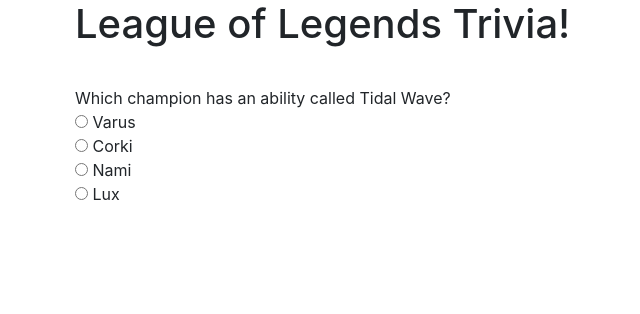
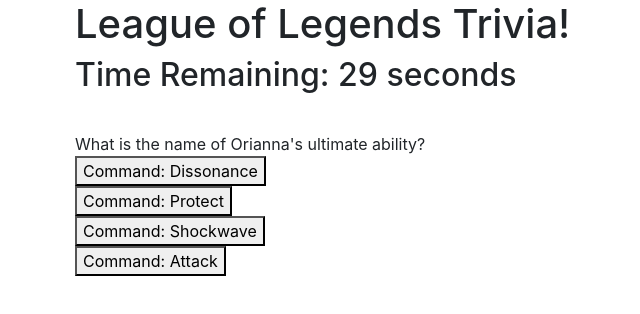
Before and after one commit to StewartBC/TriviaGame, a plain HTML site: page index.html in a window 1280 px wide. Both pictures are taken after a click on the button "Start". Shown: the whole page, without its empty margins (10-650 px from the left). Drawn offline with nearby package versions, Linux system fonts and the light colour scheme.

Commit message:
completed all js logic

```diff
--- a/assets/css/style.css
+++ b/assets/css/style.css
@@ -1,3 +1,18 @@
 .hide {
     visibility: hidden
 }
+
+/* button {
+    background-color: Transparent;
+    border: none;
+    cursor:pointer;
+    overflow: hidden;
+} */
+
+#start {
+    background-color: pink;
+}
+
+button:hover {
+    background-color: lightblue;
+}
--- a/assets/javascript/app.js
+++ b/assets/javascript/app.js
@@ -1,73 +1,113 @@
 var trivia = [
     {
         question: "What is the name of Orianna's ultimate ability?",
-        answer1: "Command: Dissonance",
-        answer2: "Command: Protect",
-        answer3: "Command: Shockwave",
-        answer4: "Command: Attack"
+        answers: [
+            "Command: Dissonance",
+            "Command: Protect",
+            "Command: Shockwave",
+            "Command: Attack"
+        ],
+        correctAnswer: "Command: Shockwave",
+        image: "<img src=\"assets/images/Orianna.gif\" alt=\"Orianna Shockwave\">"
     },
     {
         question: "Which champion has an ability called Tidal Wave?",
-        answer1: "Varus",
-        answer2: "Corki",
-        answer3: "Nami",
-        answer4: "Lux"
+        answers: [
+            "Varus",
+            "Corki",
+            "Nami",
+            "Lux"
+        ],
+        correctAnswer: "Nami",
+        image: "<img src=\"assets/images/Nami.gif\" alt=\"Nami Tidal Wave\">"
     },
     {
         question: "Which of the following champions has most recently been introduced to the game?",
-        answer1: "Kled",
-        answer2: "Kayn",
-        answer3: "Zoe",
-        answer4: "Kai'Sa"
+        answers: [
+            "Kled",
+            "Camille",
+            "Taliyah",
+            "Ivern"
+        ],
+        correctAnswer: "Camille",
+        image: "<img src=\"assets/images/Camille.jpg\" alt=\"Camille\">"
     },
     {
         question: "Which of the following items grants the most ability power?",
-        answer1: "Rabadon's Deathcap",
-        answer2: "Liandry's Torment",
-        answer3: "Luden's Echo",
-        answer4: "Morellonomicon"
+        answers: [
+            "Rylai's Crystal Scepter",
+            "Liandry's Torment",
+            "Luden's Echo",
+            "Morellonomicon"
+        ],
+        correctAnswer: "Luden's Echo",
+        image: "<img src=\"assets/images/Luden.png\" alt=\"Luden's Echo\">"
     },
     {
         question: "Which of the following champions has the highest base health?",
-        answer1: "Zac",
-        answer2: "Alistar",
-        answer3: "Braum",
-        answer4: "Tryndamere"
+        answers: [
+            "Zac",
+            "Alistar",
+            "Braum",
+            "Tryndamere"
+        ],
+        correctAnswer: "Tryndamere",
+        image: "<img src=\"assets/images/Tryndamere.png\" alt=\"Tryndamere\">"
     },
     {
         question: "What is the name of Nunu's yeti?",
-        answer1: "Yoyo",
-        answer2: "Willump",
-        answer3: "Tristy",
-        answer4: "Garen"
+        answers: [
+            "Yoyo",
+            "Willump",
+            "Tristy",
+            "Bristle"
+        ],
+        correctAnswer: "Willump",
+        image: "<img src=\"assets/images/Nunu.jpg\" alt=\"Nunu\">"
     },
     {
         question: "How many champions are currently available in League of Legends?",
-        answer1: "150",
-        answer2: "138",
-        answer3: "141",
-        answer4: "148"
+        answers: [
+            "150",
+            "138",
+            "141",
+            "148"
+        ],
+        correctAnswer: "141",
+        image: "<img src=\"assets/images/Champions.jpg\" alt=\"Champions\">"
     },
     {
         question: "Which of the following abilities can penetrate through Yasuo's Wind Wall?",
-        answer1: "Final Spark",
-        answer2: "Tidal Wave",
-        answer3: "Weaver's Wall",
-        answer4: "Super Mega Death Rocket!"
+        answers: [
+            "Final Spark",
+            "Tidal Wave",
+            "Weaver's Wall",
+            "Super Mega Death Rocket!"
+        ],
+        correctAnswer: "Final Spark",
+        image: "<img src=\"assets/images/Lux.jpg\" alt=\"Final Spark\">"
     },
     {
         question: "How much gold does a completed Infinity Edge cost?",
-        answer1: "3800",
-        answer2: "3700",
-        answer3: "3600",
-        answer4: "3500"
+        answers: [
+            "3800",
+            "3700",
+            "3600",
+            "3500"
+        ],
+        correctAnswer: "3700",
+        image: "<img src=\"assets/images/Infinity.jpg\" alt=\"Infinity Edge\">"
     },
     {
         question: "What is the earliest time that the Elder Dragon can spawn on Summoner's Rift?",
-        answer1: "30 minutes",
-        answer2: "35 minutes",
-        answer3: "37 minutes",
-        answer4: "40 minutes"
+        answers: [
+            "30 minutes",
+            "35 minutes",
+            "37 minutes",
+            "40 minutes"
+        ],
+        correctAnswer: "35 minutes",
+        image: "<img src=\"assets/images/Elder.png\" alt=\"Elder Dragon\">"
     }
 
 ];
@@ -76,41 +116,100 @@ var correctAnswers = 0;
 var wrongAnswers = 0;
 var unanswered = 0;
 var index = 0;
+var timeRemaining = 31;
+var intervalId;
+var answer;
 
-function displayTrivia() {
-    if (index < trivia.length) {
-        $("#questionDisplay").html(trivia[index].question + "<br>");
-        var answerButton1 = $("<input type=\"radio\" name=\"answer\" value=\"answer 1\">" +
-            " " + trivia[index].answer1 + "<br>");
-        var answerButton2 = $("<input type=\"radio\" name=\"answer\" value=\"answer 1\">" +
-            " " + trivia[index].answer2 + "<br>");
-        var answerButton3 = $("<input type=\"radio\" name=\"answer\" value=\"answer 1\">" +
-            " " + trivia[index].answer3 + "<br>");
-        var answerButton4 = $("<input type=\"radio\" name=\"answer\" value=\"answer 1\">" +
-            " " + trivia[index].answer4 + "<br>");
-        $(answerButton1).addClass("answer-button");
-        $(answerButton2).addClass("answer-button");
-        $(answerButton3).addClass("answer-button");
-        $(answerButton4).addClass("answer-button");
-        $("#questionDisplay").append(answerButton1);
-        $("#questionDisplay").append(answerButton2);
-        $("#questionDisplay").append(answerButton3);
-        $("#questionDisplay").append(answerButton4);
+function stopTimer() {
+    clearInterval(intervalId);
+}
 
-        index++;
+function startGame() {
+    $("#start").addClass("hide");
+    $("#startOver").addClass("hide");
+    $("#questionDisplay").removeClass("hide");
+    wrongAnswers = 0;
+    index = 0;
+    correctAnswers = 0;
+    unanswered = 0;
+    timeRemaining = 31;
+    game();
+}
+
+function game() {
+    $("#questionDisplay").html(trivia[index].question + "<br>");
+    for (k = 0; k < 4; k++) {
+        var answerButton = $("<button>");
+        $(answerButton).append(trivia[index].answers[k]);
+        $(answerButton).addClass("answer-button");
+        $(answerButton).attr("data-answer", trivia[index].answers[k]);
+        $("#questionDisplay").append(answerButton);
+        $("#questionDisplay").append("<br>");
+        answer = trivia[index].correctAnswer;
+    }
+    clearInterval(intervalId);
+    intervalId = setInterval(decrement, 1000);
+}
+
+function decrement() {
+    timeRemaining--;
+    $("#timeDisplay").html("<h2>Time Remaining: " + timeRemaining + " seconds</h2>")
+    if (timeRemaining === 0) {
+        clearInterval(intervalId);
+        unanswered++;
+        displayOutOfTime();
+        timeRemaining = 31;
     }
 }
-function idk() {
-    $("#start").addClass("hide");
-    $("#questionDisplay").removeClass("hide");
-    setInterval(displayTrivia, 1000);
+
+function displayCorrect() {
+    $("#questionDisplay").html("Correct!<br>" + trivia[index].image);
+    if (index === 9) {
+        setTimeout(completed, 5000)
+    }
+    index++;
+    setTimeout(game, 5000);
 }
 
-$("#start").on("click", function () {
-    $("#start").addClass("hide");
-    $("#questionDisplay").removeClass("hide");
-    setInterval(displayTrivia, 1000);
+function displayWrong() {
+    $("#questionDisplay").html("Nope!<br>" + "The correct answer was " + trivia[index].correctAnswer + "<br>" + trivia[index].image);
+    if (index === 9) {
+        setTimeout(completed, 5000)
+    }
+    index++;
+    setTimeout(game, 5000);
+}
+
+function displayOutOfTime() {
+    $("#questionDisplay").html("Out of time!<br>" + "The correct answer was " + trivia[index].correctAnswer + "<br>" + trivia[index].image);
+    if (index === 9) {
+        setTimeout(completed, 5000)
+    }
+    index++;
+    setTimeout(game, 5000);
+}
+
+function completed() {
+    $("#startOver").removeClass("hide");
+    $("#questionDisplay").html("<h2>All done, here's how you did!</h2><br>" + "<h4>Correct Answers: " + correctAnswers + "</h4><br><h4>Incorrect Answers: " + wrongAnswers + "</h4><br><h4> Unanswered: " + unanswered + "</h4>");
+}
+
+$("#start").click(startGame);
+
+$(document).on("click", ".answer-button", function () {
+    clearInterval(intervalId);
+    var userAnswer = $(this).attr("data-answer");
+    if (userAnswer === answer) {
+        correctAnswers++;
+        displayCorrect();
+    } else {
+        wrongAnswers++;
+        displayWrong();
+    }
+    timeRemaining = 31;
 });
+
+$("#startOver").click(startGame);
 
 
 
@@ -120,15 +219,93 @@ $("#start").on("click", function () {
 
 
 
-        // $("#questionDisplay").html(
-        //     trivia[index].question +
-        //     "<br>" +
-        //     "<input type=\"radio\" name=\"answer\" value=\"answer 1\">" +
-        //     " " + trivia[index].answer1 + "<br>" +
-        //     "<input type=\"radio\" name=\"answer\" value=\"answer 2\">" +
-        //     " " + trivia[index].answer2 + "<br>" +
-        //     "<input type=\"radio\" name=\"answer\" value=\"answer 3\">" +
-        //     " " + trivia[index].answer3 + "<br>" +
-        //     "<input type=\"radio\" name=\"answer\" value=\"answer 4\">" +
-        //     " " + trivia[index].answer4 + "<br>"
-        // );
+
+
+
+
+
+
+
+
+
+
+
+
+
+
+
+
+
+
+
+
+
+
+
+
+
+
+
+
+
+
+
+
+
+
+
+
+
+
+
+
+
+
+// function stop() {
+//     clearInterval(intervalId);
+// }
+
+// function game() {
+//     $("#questionDisplay").html(trivia[index].question + "<br>");
+//     for (k = 0; k < 4; k++) {
+//         var answerButton = $("<button>");
+//         $(answerButton).append(trivia[index].answers[k]);
+//         $(answerButton).addClass("answer-button");
+//         $(answerButton).attr("data-answer", trivia[index].answers[k]);
+//         $("#questionDisplay").append(answerButton);
+//         $("#questionDisplay").append("<br>");
+//         answer = trivia[index].correctAnswer;
+//     }
+//     index++;
+// }
+
+// function start() {
+//     $("#start").addClass("hide");
+//     $("#questionDisplay").removeClass("hide");
+//     intervalId = setInterval(decrement, 1000);
+// }
+
+// function decrement() {
+//     timeRemaining--;
+//     $("#timeDisplay").html("Time remaining: " + timeRemaining + "seconds");
+//     if (timeRemaining === 0) {
+//         unanswered++;
+//         timeRemaining = 30;
+//         game();
+//     }
+// }
+
+// $(document).on("click", ".answer-button", function () {
+//     var userAnswer = $(this).attr("data-answer");
+//     if (userAnswer === answer) {
+//         correctAnswers++;
+//     } else {
+//         wrongAnswers++;
+//     }
+//     game();
+//     timeRemaining = 30;
+// });
+
+// $("#start").on("click", function () {
+//     start();
+// });
--- a/index.html
+++ b/index.html
@@ -21,17 +21,14 @@
         </div>
         <div class="row">
             <div class="col-md-12">
+                <div id="timeDisplay"></div>
+            </div>
+        </div>
+        <div class="row">
+            <div class="col-md-12">
                 <button id="start">Start</button>
-                <div id="questionDisplay" class="hide">
-                    <!-- <input type="radio" name="answer" value="answer 1">
-                    <br>
-                    <input type="radio" name="answer" value="answer 2">
-                    <br>
-                    <input type="radio" name="answer" value="answer 3">
-                    <br>
-                    <input type="radio" name="answer" value="answer 4">
-                    <br> -->
-                </div>
+                <div id="questionDisplay" class="hide"></div>
+                <button id="startOver" class="hide">Start Over?</button>
             </div>
         </div>
     </div>
```
Also changed, not shown: assets/images/Camille.jpg (added), assets/images/Champions.jpg (added), assets/images/Elder.png (added), assets/images/Infinity.jpg (added), assets/images/Luden.png (added), assets/images/Lux.jpeg (added), assets/images/Nunu.jpg (added), assets/images/Tryndamere.png (added), 5 other files.
